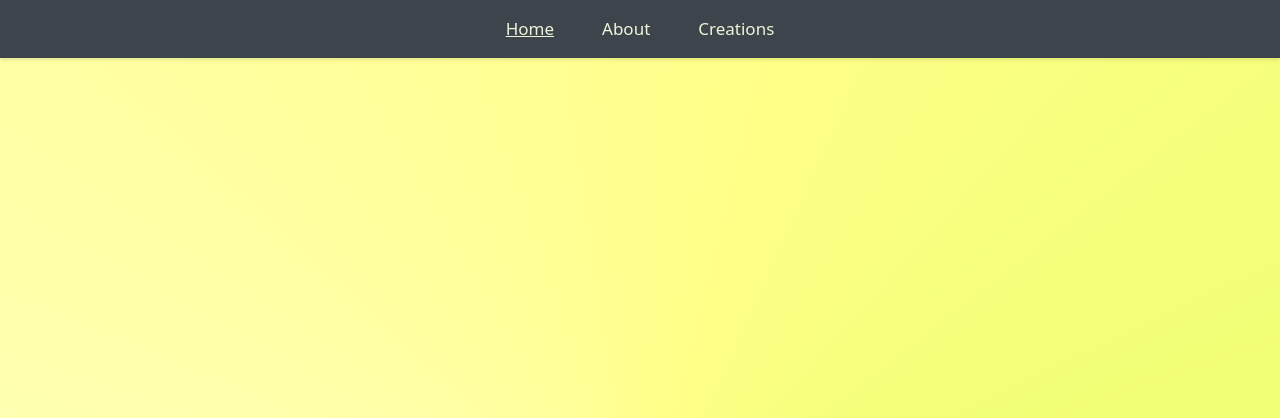
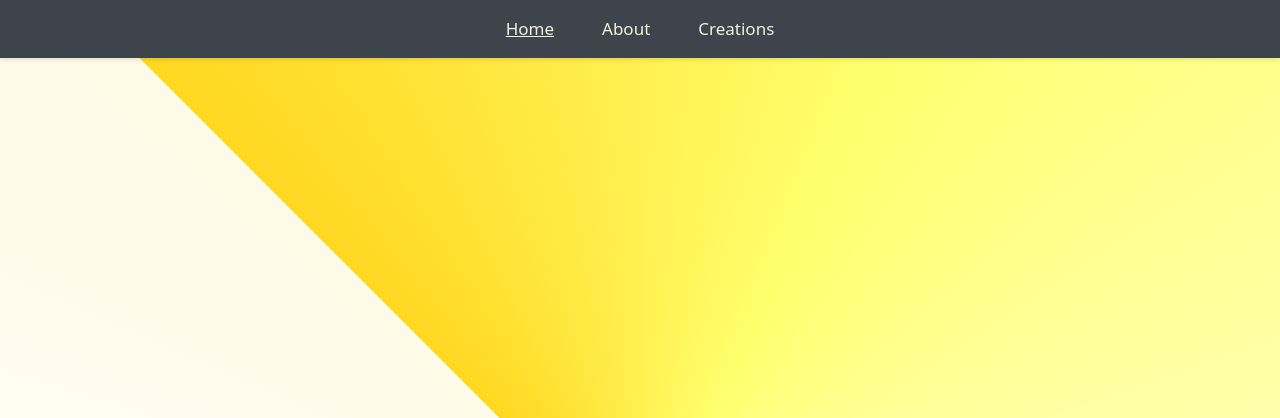
Before and after one commit to EniolaOlaniyi/Eniola-Olaniyi-s-Portfolio-, a website: page index.html in a window 1280 px wide. Shown: the top 418 px of the page. Drawn offline with nearby package versions, Linux system fonts and the light colour scheme; grey boxes are pictures that could not be loaded.

Commit message:
Update header background gradient in styles.css

```diff
--- a/styles.css
+++ b/styles.css
@@ -45,16 +45,7 @@
 
 .header {
   /* background: linear-gradient(180deg, #535d63, #a3ad95); */
-  background: conic-gradient(
-    from 135deg,
-    #ffffff 0deg,
-    #ffffe2 60deg,
-    #ffffbf 120deg,
-    #ffffa1 180deg,
-    #ffff88 240deg,
-    #f1ff76 300deg,
-    #d8ff6c 360deg
-  );
+  background: conic-gradient(from 315deg, #ffd821 0.000deg, #ffff6e 72.000deg, #ffffc4 144.000deg, #ffffff 216.000deg, #ffffff 288.000deg, #fffae5 360.000deg);
 
   height: 1000px;
   /* width: 100%; */
```
